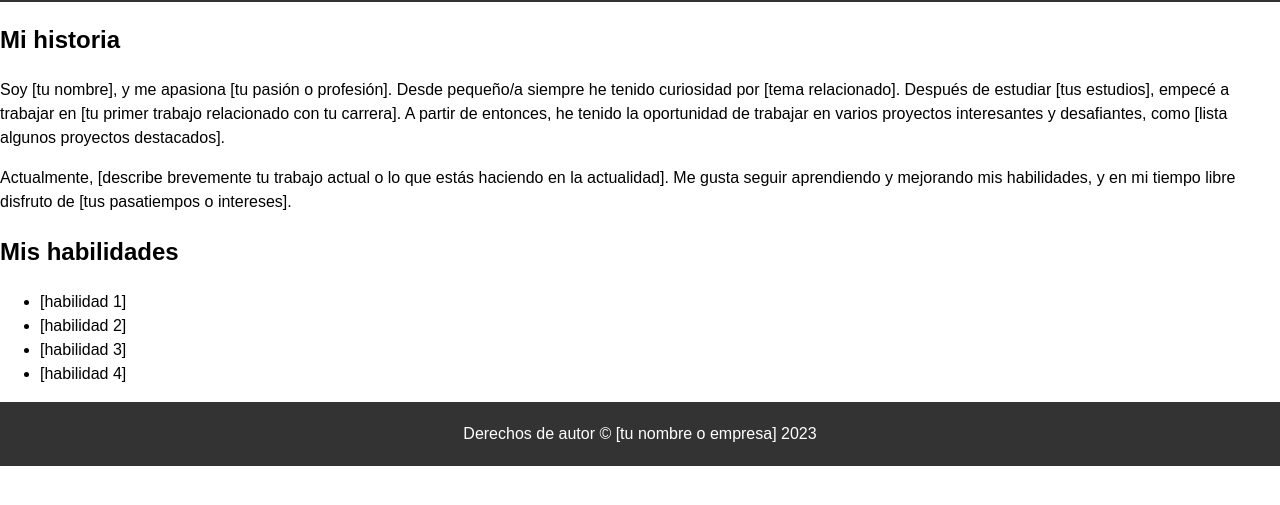
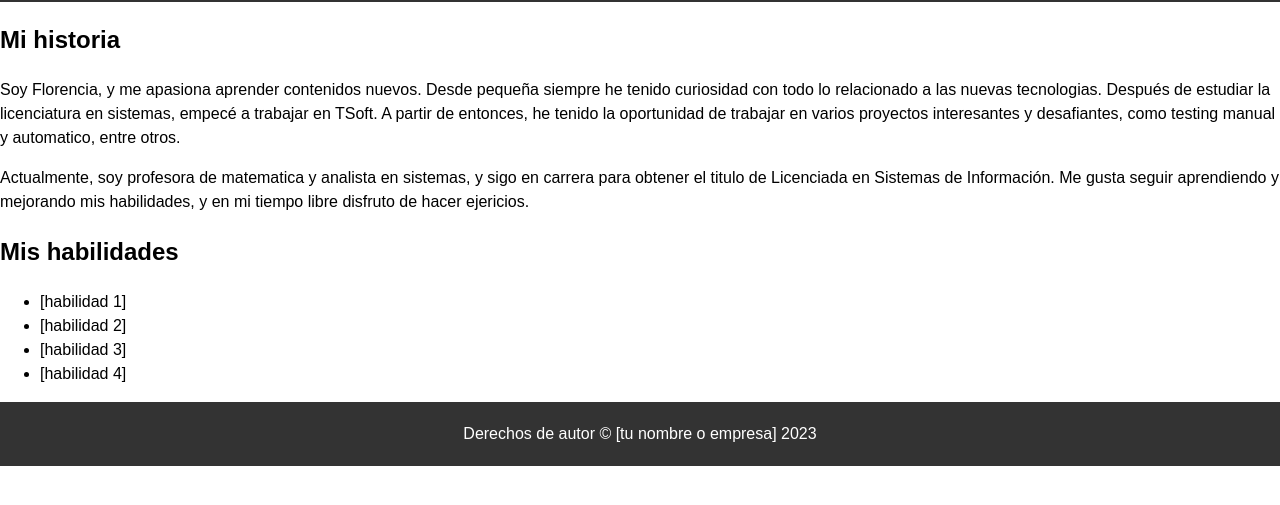
Before and after one commit to FlorenciaBazan1/TrabajoPractico1, a plain HTML site: page sobre-mi.html in a window 1280 px wide. Shown: the part 119-624 px from the top of the page. Drawn offline with Linux system fonts and the light colour scheme.

Commit message:
Se actualiza el template acerca de mi del proyecto. Se agrega información en la seccion de mi historia

```diff
--- a/sobre-mi.html
+++ b/sobre-mi.html
@@ -19,8 +19,8 @@
     <main>
       <section>
         <h2>Mi historia</h2>
-        <p>Soy [tu nombre], y me apasiona [tu pasión o profesión]. Desde pequeño/a siempre he tenido curiosidad por [tema relacionado]. Después de estudiar [tus estudios], empecé a trabajar en [tu primer trabajo relacionado con tu carrera]. A partir de entonces, he tenido la oportunidad de trabajar en varios proyectos interesantes y desafiantes, como [lista algunos proyectos destacados].</p>
-        <p>Actualmente, [describe brevemente tu trabajo actual o lo que estás haciendo en la actualidad]. Me gusta seguir aprendiendo y mejorando mis habilidades, y en mi tiempo libre disfruto de [tus pasatiempos o intereses].</p>
+        <p>Soy Florencia, y me apasiona aprender contenidos nuevos. Desde pequeña siempre he tenido curiosidad con todo lo relacionado a las nuevas tecnologias. Después de estudiar la licenciatura en sistemas, empecé a trabajar en  TSoft. A partir de entonces, he tenido la oportunidad de trabajar en varios proyectos interesantes y desafiantes, como testing manual y automatico, entre otros.</p>
+        <p>Actualmente, soy profesora de matematica y analista en sistemas, y sigo en carrera para obtener el titulo de Licenciada en Sistemas de Información. Me gusta seguir aprendiendo y mejorando mis habilidades, y en mi tiempo libre disfruto de hacer ejericios.</p>
       </section>
       <section>
         <h2>Mis habilidades</h2>
```
